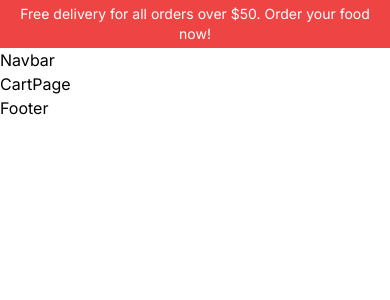
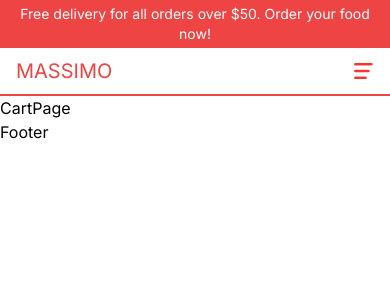
Before and after one commit to vijay711-github/Food_Delivery_App, a Next.js app: page /cart in a window 390 px wide. Shown: the top 300 px of the page. Built offline with nearby package versions, Linux system fonts and the light colour scheme.

Commit message:
Designed Navbar and Added hamburger icon

```diff
--- /dev/null
+++ b/src/components/Menu.tsx
@@ -0,0 +1,85 @@
+"use client";
+
+import React, { useState } from "react";
+import Image from "next/image";
+import Link from "next/link";
+
+
+const links = [
+  { id: 1, title: "Homepage", url: "/" },
+  { id: 2, title: "Menu", url: "/menu" },
+  { id: 3, title: "Working Hours", url: "/" },
+  { id: 4, title: "Contact", url: "/" },
+];
+
+const Menu = () => {
+  const [open, setOpen] = useState(false);
+
+  // TEMPORARY
+  const user = false;
+  return (
+    <div>
+      {/* LONG WAY */}
+      {/* {!open ? (
+        <Image
+          src="/open.png"
+          alt=""
+          width={20}
+          height={20}
+          onClick={() => setOpen(true)}
+        />
+      ) : (
+        <Image
+          src="/close.png"
+          alt=""
+          width={20}
+          height={20}
+          onClick={() => setOpen(false)}
+        />
+      )} */}
+
+      {/* SHORTCUT */}
+      <Image
+        src={open ? "/close.png" : "/open.png"}
+        alt=""
+        width={20}
+        height={20}
+        onClick={() => setOpen(!open)}
+        className="cursor-pointer"
+      />
+      {open && (
+        <div className="bg-red-500 text-white absolute left-0 top-24 w-full h-[calc(100vh-6rem)] flex flex-col gap-8 items-center justify-center text-3xl z-10">
+          {links.map((item) => (
+            <Link href={item.url} key={item.id} onClick={() => setOpen(false)}>
+              {item.title}
+            </Link>
+          ))}
+
+          {/* LONG WAY */}
+          {/* {!user ? (
+            <Link href="/login" onClick={() => setOpen(false)}>
+              Login
+            </Link>
+          ) : (
+            <Link href="/orders" onClick={() => setOpen(false)}>
+              Orders
+            </Link>
+          )} */}
+
+          {/* SHORTCUT */}
+          <Link
+            href={user ? "/orders" : "login"}
+            onClick={() => setOpen(false)}
+          >
+            {user ? "Orders" : "Login"}
+          </Link>
+                  <Link href="/cart" onClick={() => setOpen(false)}>
+
+          </Link>
+        </div>
+      )}
+    </div>
+  );
+};
+
+export default Menu;
--- a/src/components/Navbar.tsx
+++ b/src/components/Navbar.tsx
@@ -1,8 +1,17 @@
 import React from 'react'
+import Menu from './Menu'
+import Link from 'next/link'
 
 const Navbar = () => {
   return (
-    <div>Navbar</div>
+    <div className="h-12 text-red-500 p-4 flex items-center justify-between border-b-2 border-b-red-500 uppercase md:h-24 lg:px-20 xl:px-40">
+      <div className="text-xl md:font-bold flex-1 md:text-center">
+        <Link href="/">MASSIMO</Link>
+      </div>
+      <div>
+        <Menu/>
+      </div>
+    </div>
   )
 }
 
```
